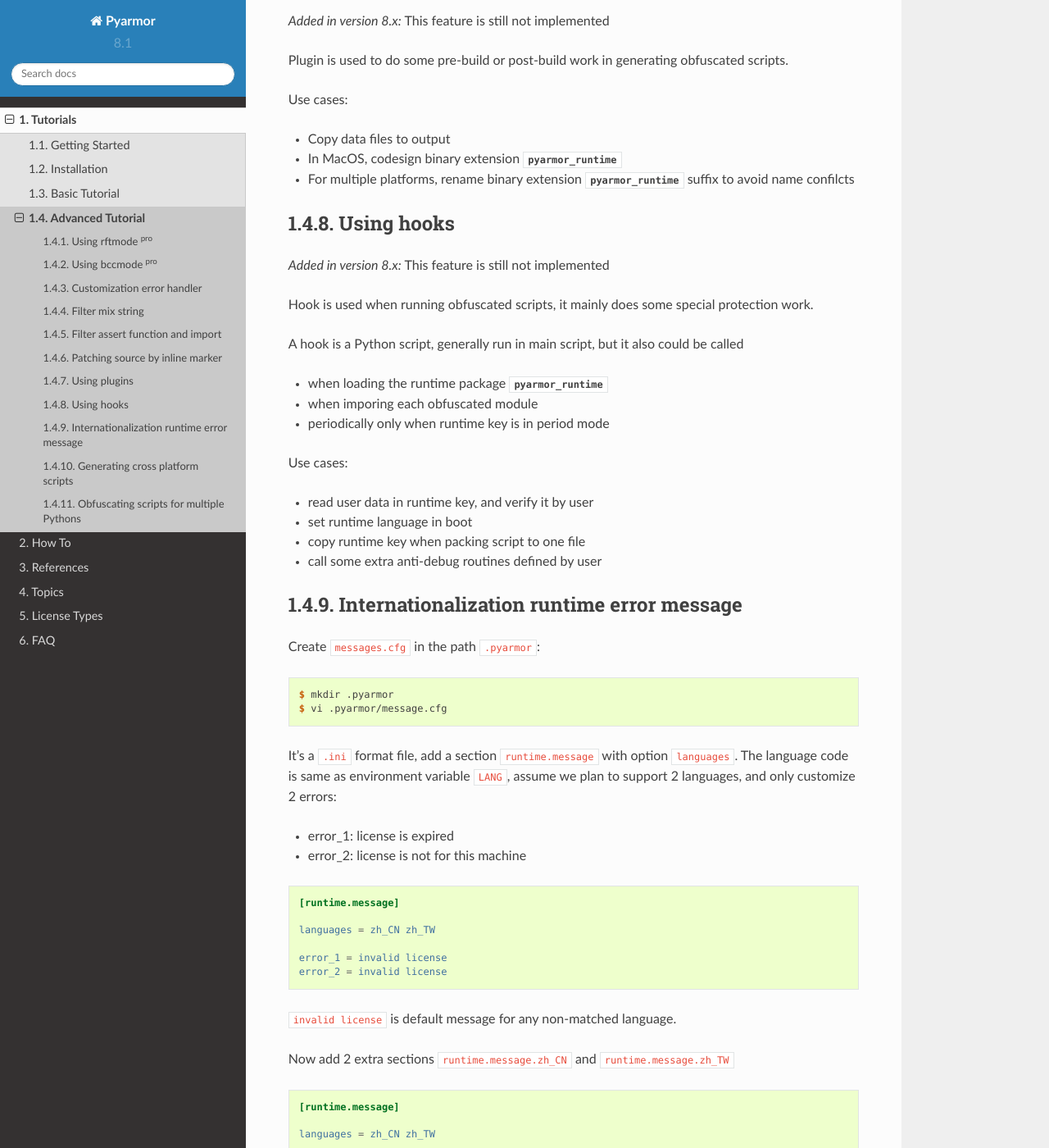
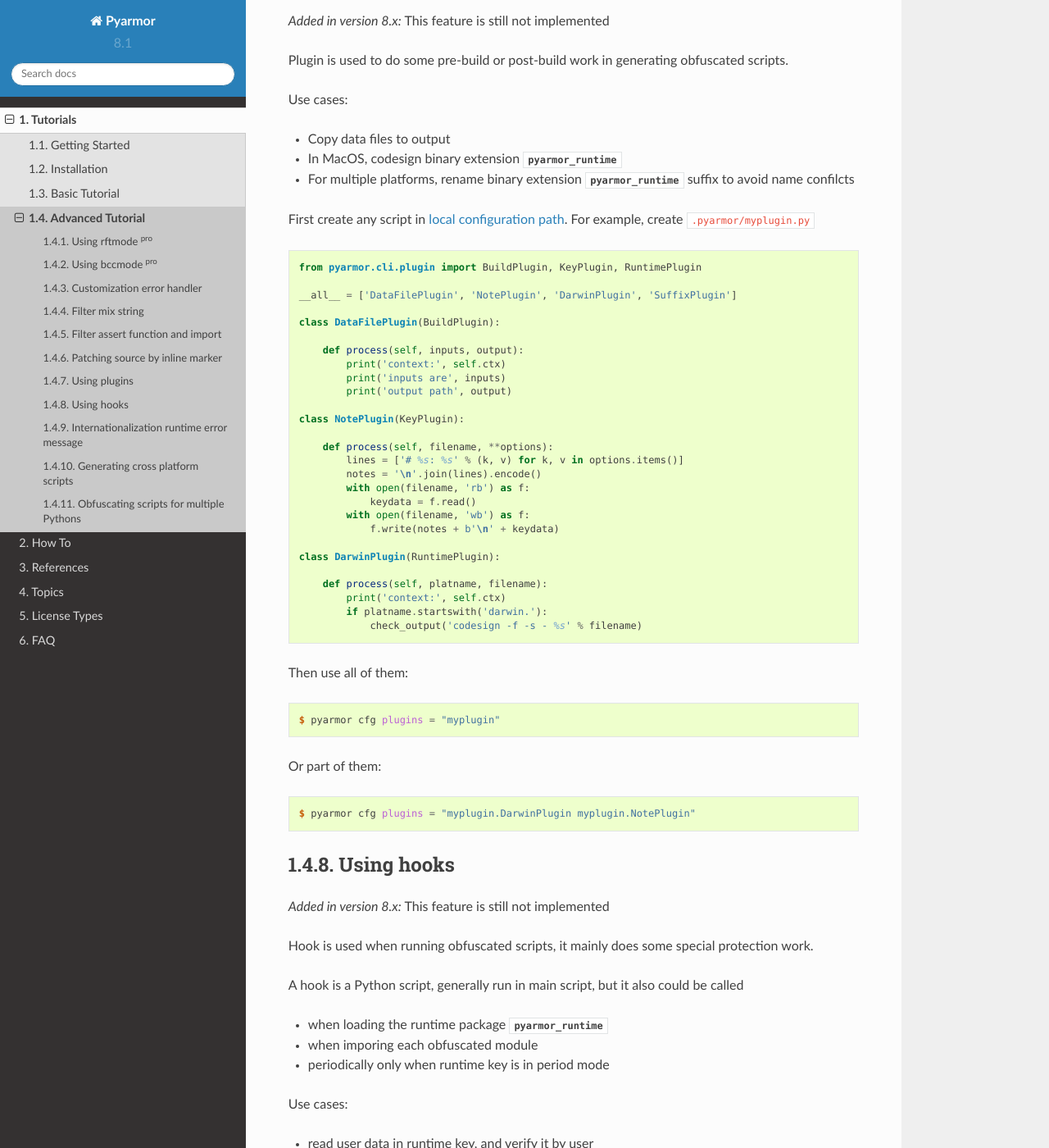
Before and after one commit to dashingsoft/pyarmor, a Sphinx documentation site: the page built from docs/tutorial/advanced.rst, in a window 1280 px wide and 1400 px high, scrolled down 8164 px. Shown: the whole window at 82% size. Built offline with Sphinx 7.4.7 and the Read the Docs theme 2.0.0, drawn with Linux system fonts in a browser that asks for light colours; some of the changed text lies outside the part shown.

Commit message:
Refine doc

```diff
--- a/docs/tutorial/advanced.rst
+++ b/docs/tutorial/advanced.rst
@@ -349,6 +349,46 @@
 - In MacOS, codesign binary extension :mod:`pyarmor_runtime`
 - For multiple platforms, rename binary extension :mod:`pyarmor_runtime` suffix to avoid name confilcts
 
+First create any script in :term:`local configuration path`. For example, create :file:`.pyarmor/myplugin.py`
+
+.. code-block:: python
+
+    from pyarmor.cli.plugin import BuildPlugin, KeyPlugin, RuntimePlugin
+
+    __all__ = ['DataFilePlugin', 'NotePlugin', 'DarwinPlugin', 'SuffixPlugin']
+
+    class DataFilePlugin(BuildPlugin):
+
+        def process(self, inputs, output):
+            print('context:', self.ctx)
+            print('inputs are', inputs)
+            print('output path', output)
+
+    class NotePlugin(KeyPlugin):
+
+        def process(self, filename, **options):
+            lines = ['# %s: %s' % (k, v) for k, v in options.items()]
+            notes = '\n'.join(lines).encode()
+            with open(filename, 'rb') as f:
+                keydata = f.read()
+            with open(filename, 'wb') as f:
+                f.write(notes + b'\n' + keydata)
+
+    class DarwinPlugin(RuntimePlugin):
+
+        def process(self, platname, filename):
+            print('context:', self.ctx)
+            if platname.startswith('darwin.'):
+                check_output('codesign -f -s - %s' % filename)
+
+Then use all of them::
+
+    $ pyarmor cfg plugins = "myplugin"
+
+Or part of them::
+
+    $ pyarmor cfg plugins = "myplugin.DarwinPlugin myplugin.NotePlugin"
+
 Using hooks
 ===========
 
@@ -369,6 +409,10 @@
 - set runtime language in boot
 - copy runtime key when packing script to one file
 - call some extra anti-debug routines defined by user
+
+If same full module name script in the ``.pyarmor/hooks``, it will be embedded into this module. For example, ``.pyarmor/hooks/alec.main.py`` will be inserted into module ``src/alec/main.py``. For package ``__init__.py``, it's hook file name is package name.
+
+There is a special hook script ``.pyarmor/hooks/pyarmor_runtime.py`` will be embedded into extension `pyarmor_runtime` init function.
 
 Internationalization runtime error message
 ==========================================
--- a/docs/tutorial/getting-started.rst
+++ b/docs/tutorial/getting-started.rst
@@ -80,7 +80,9 @@
     from pyarmor_runtime_000000 import __pyarmor__
     __pyarmor__(__name__, __file__, ...)
 
-Actually the obfuscaetd script can be taken as normal Python script with dependent package :mod:`pyarmor_runtime`, use it as it's not obfuscated.
+Actually the obfuscaetd script can be taken as normal Python script with dependent package :mod:`pyarmor_runtime_000000`, use it as it's not obfuscated.
+
+Because :mod:`pyarmor_runtime_000000` has an :term:`extension module`, so this obfuscated script can only be run with same Python version and same platform.
 
 .. note::
 
```
